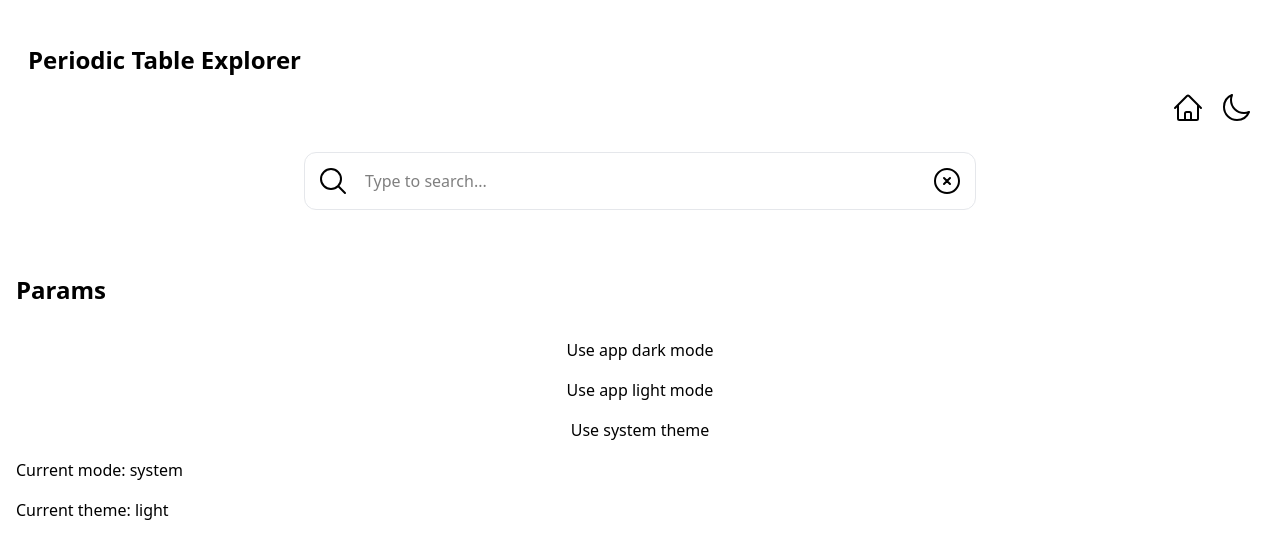
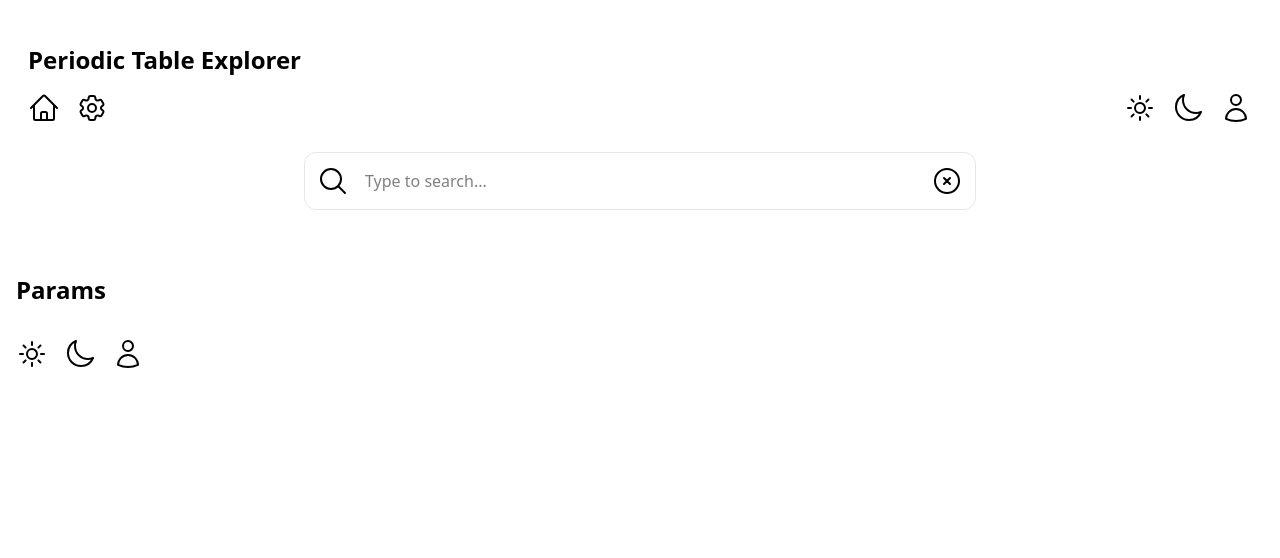
Before and after one commit to jdevelopquest/periodic-table-explorer-nextjs-exercise, a Next.js app: page /params in a window 1280 px wide. Shown: the top 558 px of the page. Built offline with nearby package versions, Linux system fonts and the light colour scheme.

Commit message:
Add theme-provider componemt

```diff
--- a/src/app/layout.tsx
+++ b/src/app/layout.tsx
@@ -14,10 +14,8 @@ export default function RootLayout({
   children: React.ReactNode;
 }>) {
   return (
-    <ThemeProvider>
-      <html lang="en">
-        <Body>{children}</Body>
-      </html>
-    </ThemeProvider>
+    <html lang="en">
+      <Body>{children}</Body>
+    </html>
   );
 }
--- a/src/app/params/page.tsx
+++ b/src/app/params/page.tsx
@@ -1,81 +1,12 @@
 "use client";
-import { useContext } from "react";
-import { ThemeContext, ThemeDispatchContext } from "@/lib/ui/theme-provider";
-import {
-  ThemeModeContext,
-  ThemeModeDispatchContext,
-} from "@/lib/ui/theme-mode-provider";
+import ButtonTheme from "@/lib/ui/button-theme";
 
 export default function ParamsPage() {
-  const theme = useContext(ThemeContext);
-  const themeDispatch = useContext(ThemeDispatchContext);
-  const mode = useContext(ThemeModeContext);
-  const modeDispatch = useContext(ThemeModeDispatchContext);
-
-  function getSystemTheme() {
-    if (typeof window === "undefined") return "light";
-    return window.matchMedia("(prefers-color-scheme: dark)").matches
-      ? "dark"
-      : "light";
-  }
-
   return (
     <section className="mx-auto w-full">
       <h2 className="text-2xl font-bold mb-8">Params</h2>
       <div className="flex flex-col gap-4">
-        <div className="flex flex-col gap-4">
-          <button
-            className="w-full hover:cursor-pointer"
-            onClick={() => {
-              modeDispatch({
-                type: "SET_MODE",
-                payload: "app",
-              });
-              themeDispatch({
-                type: "SET_THEME",
-                payload: "dark",
-              });
-            }}
-          >
-            Use app dark mode
-          </button>
-          <button
-            className="w-full hover:cursor-pointer"
-            onClick={() => {
-              modeDispatch({
-                type: "SET_MODE",
-                payload: "app",
-              });
-              themeDispatch({
-                type: "SET_THEME",
-                payload: "light",
-              });
-            }}
-          >
-            Use app light mode
-          </button>
-        </div>
-        <div className="flex flex-col gap-4">
-          <button
-            className="w-full hover:cursor-pointer"
-            onClick={() => {
-              modeDispatch({
-                type: "SET_MODE",
-                payload: "system",
-              });
-              themeDispatch({
-                type: "SYSTEM_THEME",
-                payload: getSystemTheme(),
-              });
-            }}
-          >
-            Use system theme
-          </button>
-        </div>
-        <div className="flex flex-col gap-4">
-          <p>Current mode: {mode}</p>
-          <p>Current theme: {theme}</p>
-        </div>
+        <ButtonTheme />
       </div>
     </section>
   );
--- a/src/lib/ui/body.tsx
+++ b/src/lib/ui/body.tsx
@@ -1,16 +1,19 @@
 "use client";
 import Header from "./header";
 import { notoSans, notoMono } from "@/lib/ui/fonts";
+import { ThemeProvider } from "@/lib/ui/theme-provider";
 
 export default function Body({ children }: { children: React.ReactNode }) {
   const noto = `${notoSans.variable} ${notoMono.variable}`;
 
   return (
+    <ThemeProvider>
       <body
         className={`h-full antialiased cursor-default w-full mx-auto min-h-full container flex flex-col items-center ${noto} dark:bg-gray-900 dark:text-white`}
       >
         <Header />
         <main className="w-full mx-auto py-8 px-4">{children}</main>
       </body>
+    </ThemeProvider>
   );
 }
--- a/src/lib/ui/button-theme.tsx
+++ b/src/lib/ui/button-theme.tsx
@@ -1,56 +1,37 @@
 "use client";
 
-import { useContext } from "react";
-import { MoonIcon, SunIcon } from "@heroicons/react/24/outline";
-import { ThemeContext, ThemeDispatchContext } from "@/lib/ui/theme-provider";
-import {
-  ThemeModeContext,
-  ThemeModeDispatchContext,
-} from "@/lib/ui/theme-mode-provider";
+import { MoonIcon, SunIcon, UserIcon } from "@heroicons/react/24/outline";
+import { useTheme } from "@/lib/ui/theme-provider";
 
 export default function ButtonTheme() {
-  function getSystemTheme() {
-    if (typeof window === "undefined") return "light";
-    return window.matchMedia("(prefers-color-scheme: dark)").matches
-      ? "dark"
-      : "light";
-  }
-
-  const theme = useContext(ThemeContext);
-  const themeDispatch = useContext(ThemeDispatchContext);
-  const mode = useContext(ThemeModeContext);
-  const modeDispatch = useContext(ThemeModeDispatchContext);
-  const nextTheme = () => {
-    switch (theme) {
-      case "no-preference":
-        return "light";
+  const [theme, switchToLight, switchToDark, switchToSystem] = useTheme();
+  const switchers = {
+    light: switchToLight,
+    dark: switchToDark,
+    system: switchToSystem,
+  };
+  const icon = (value: string) => {
+    switch (value) {
+      case "dark":
+        return <MoonIcon className="w-8 h-8" />;
       case "light":
-        return "dark";
-      case "dark":
-        return "light";
+        return <SunIcon className="w-8 h-8" />;
       default:
-        return getSystemTheme();
+        return <UserIcon className="w-8 h-8" />;
     }
   };
   return (
-    <button
-      onClick={() => {
-        modeDispatch({
-          type: "SET_MODE",
-          payload: "app",
-        });
-        themeDispatch({
-          type: "SET_THEME",
-          payload: nextTheme(),
-        });
-      }}
-      className="hover:cursor-pointer"
-    >
-      {theme === "dark" ? (
-        <SunIcon className="w-8 h-8" />
-      ) : (
-        <MoonIcon className="w-8 h-8" />
-      )}
-    </button>
+    <div className="flex gap-4">
+      {Object.entries(switchers).map(([value, switcher]) => (
+        <button
+          key={value}
+          onClick={switcher}
+          className="hover:cursor-pointer"
+          aria-label={`Toggle to ${value}`}
+        >
+          {icon(value)}
+        </button>
+      ))}
+    </div>
   );
 }
--- a/src/lib/ui/header.tsx
+++ b/src/lib/ui/header.tsx
@@ -2,6 +2,7 @@ import Link from "next/link";
 import SearchBar from "./search-bar";
 import LinkHome from "./link-home";
 import ButtonTheme from "./button-theme";
+import LinkParams from "./link-params";
 
 export default function Header() {
   return (
@@ -12,10 +13,15 @@ export default function Header() {
             Periodic Table Explorer
           </h1>
         </Link>
-        <nav className="flex gap-4 self-end">
-          <LinkHome />
-          <ButtonTheme />
-        </nav>
+        <div className="flex gap-4">
+          <nav className="flex gap-4">
+            <LinkHome />
+            <LinkParams />
+          </nav>
+          <div className="flex gap-4 ml-auto">
+            <ButtonTheme />
+          </div>
+        </div>
       </div>
       <SearchBar />
     </header>
--- a/src/lib/ui/theme-mode-provider.tsx
+++ /dev/null
@@ -1,33 +0,0 @@
-import { createContext, ReactNode, useReducer, useEffect } from "react";
-
-export const ThemeModeContext = createContext<string>("system");
-export const ThemeModeDispatchContext = createContext<
-  React.Dispatch<{ type: string; payload: string }>
->(
-  (() => {
-    return () => {};
-  })(),
-);
-
-function themeModeReducer(
-  state: string,
-  action: { type: string; payload: string },
-) {
-  switch (action.type) {
-    case "SET_MODE":
-      return action.payload;
-    default:
-      return "system";
-  }
-}
-
-export function ThemeModeProvider({ children }: { children: ReactNode }) {
-  const [mode, modeDispatch] = useReducer(themeModeReducer, "system");
-  return (
-    <ThemeModeContext value={mode}>
-      <ThemeModeDispatchContext value={modeDispatch}>
-        {children}
-      </ThemeModeDispatchContext>
-    </ThemeModeContext>
-  );
-}
--- a/src/lib/ui/theme-provider.tsx
+++ b/src/lib/ui/theme-provider.tsx
@@ -1,74 +1,80 @@
 "use client";
+
 import {
   createContext,
+  useEffect,
+  useEffectEvent,
+  useContext,
   useReducer,
-  useEffect,
-  ReactNode,
-  useState,
-  useContext,
 } from "react";
-import { ThemeModeProvider, ThemeModeContext } from "./theme-mode-provider";
 
-export const ThemeContext = createContext<string>("no-preference");
-export const ThemeDispatchContext = createContext<
-  React.Dispatch<{ type: string; payload: string }>
->(() => {
-  return () => {};
-});
+type theme = { mode: "app" | "system"; value: "light" | "dark" | undefined };
 
-function themeReducer(
-  state: string,
-  action: { type: string; payload: string },
-) {
-  switch (action.type) {
-    case "SET_THEME":
-      return action.payload;
-    default:
-      return getSystemTheme();
-  }
+const ThemeContext = createContext<theme>({ mode: "system", value: undefined });
+const ThemeDispatchContext = createContext<
+  React.Dispatch<{ type: "set-theme"; payload: theme }>
+>(() => () => {});
+
+function reducer(
+  state: theme,
+  action: { type: "set-theme"; payload: theme },
+): theme {
+  return action.payload;
 }
 
-function getSystemTheme() {
-  if (typeof window === "undefined") return "light";
-  return window.matchMedia("(prefers-color-scheme: dark)").matches
-    ? "dark"
-    : "light";
+export function useTheme(): [theme, () => void, () => void, () => void] {
+  const theme = useContext(ThemeContext);
+  const dispatch = useContext(ThemeDispatchContext);
+  const switchToLight = () =>
+    dispatch({ type: "set-theme", payload: { mode: "app", value: "light" } });
+  const switchToDark = () =>
+    dispatch({ type: "set-theme", payload: { mode: "app", value: "dark" } });
+  const switchToSystem = () =>
+    dispatch({
+      type: "set-theme",
+      payload: { mode: "system", value: undefined },
+    });
+
+  return [theme, switchToLight, switchToDark, switchToSystem];
 }
 
-export function ThemeProvider({ children }: { children: ReactNode }) {
-  const mode = useContext(ThemeModeContext);
-  const [theme, themeDispatch] = useReducer(themeReducer, getSystemTheme());
+export function ThemeProvider({ children }: { children: React.ReactNode }) {
+  const getColorScheme = useEffectEvent(() => {
+    const md = window.matchMedia("(prefers-color-scheme: dark)");
+    return md.matches ? "dark" : "light";
+  });
+
+  const [theme, dispatch] = useReducer(reducer, {
+    mode: "system",
+    value: undefined,
+  });
 
   useEffect(() => {
-    const mq = window.matchMedia("(prefers-color-scheme: dark)");
-    mq.addEventListener("change", () => {
-      if (mq.matches) {
-        themeDispatch({ type: "SET_THEME", payload: "dark" });
-      } else {
-        themeDispatch({ type: "SET_THEME", payload: "light" });
-      }
-    });
-    return () => {
-      mq.removeEventListener("change", () => {
-        themeDispatch({ type: "SET_THEME", payload: getSystemTheme() });
+    // TODO: manage theme.value === undefined
+    const value = theme.mode === "system" ? getColorScheme() : theme.value!;
+    document.documentElement.classList.toggle("dark", value === "dark");
+  }, [theme]);
+
+  const handleColorSchemeChange = useEffectEvent((e: MediaQueryListEvent) => {
+    if (theme.mode === "system") {
+      dispatch({
+        type: "set-theme",
+        payload: { mode: "system", value: undefined },
       });
-    };
-  }, [mode]);
+    }
+  });
 
   useEffect(() => {
-    document.documentElement.classList.toggle("dark", theme === "dark");
+    const md = window.matchMedia("(prefers-color-scheme: dark)");
+    md.addEventListener("change", handleColorSchemeChange);
     return () => {
-      document.documentElement.classList.remove("dark");
+      md.removeEventListener("change", handleColorSchemeChange);
     };
-  }, [theme]);
+  }, []);
 
   return (
-    <ThemeModeProvider>
-      <ThemeContext value={theme}>
-        <ThemeDispatchContext value={themeDispatch}>
-          {children}
-        </ThemeDispatchContext>
-      </ThemeContext>
-    </ThemeModeProvider>
+    <ThemeContext value={theme}>
+      <ThemeDispatchContext value={dispatch}>{children}</ThemeDispatchContext>
+    </ThemeContext>
   );
 }
```
Also changed, not shown: src/lib/ui/element-card.tsx (+19 -16 lines). Lines whose indentation alone changed are shown as unchanged.
